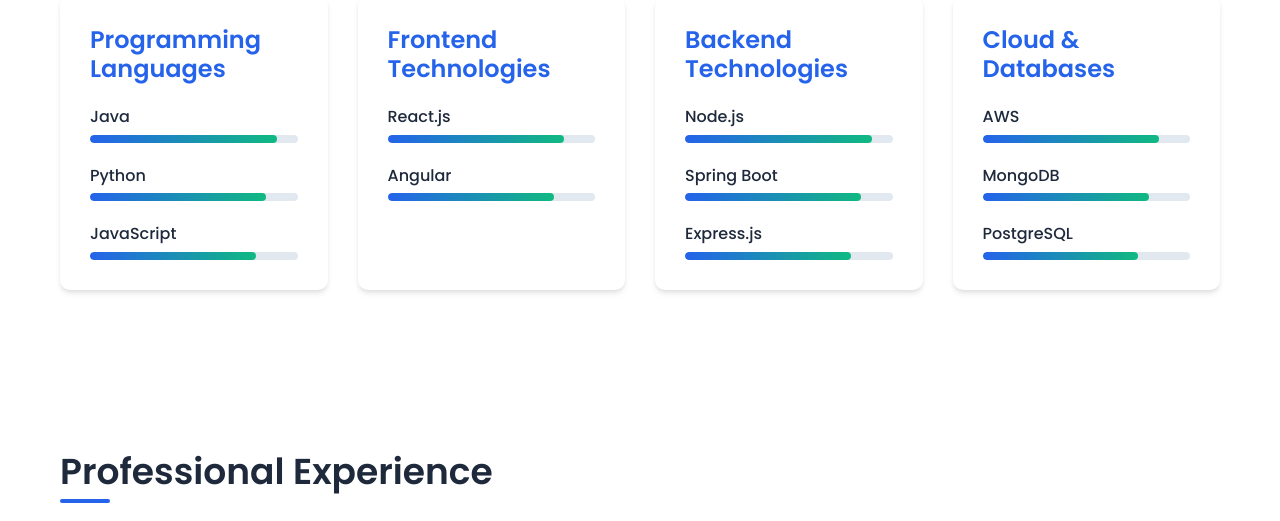
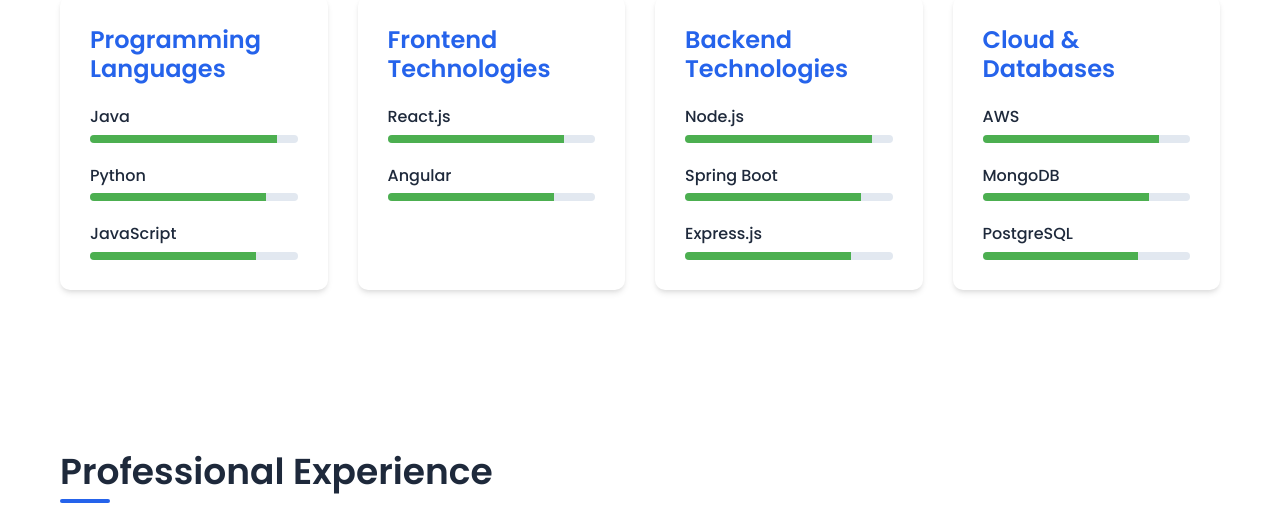
Before and after one commit to kamalhemanth/kamal.github.io, a plain HTML site: page index.html in a window 1280 px wide. Shown: the part 1800-2321 px from the top of the page. Drawn offline with Linux system fonts and the light colour scheme.

Commit message:
Update style.css

```diff
--- a/styles/style.css
+++ b/styles/style.css
@@ -637,11 +637,10 @@
 }
 
 .skill-progress {
-    height: 100%;
-    background: linear-gradient(to right, var(--primary-color), var(--secondary-color));
-    border-radius: 4px;
+   height: 100%;
     width: 0;
-    transition: width 1.5s ease;
+    background-color: #4caf50;
+    transition: width 1s ease-in-out;
 }
 
 /* Experience Section */
```
